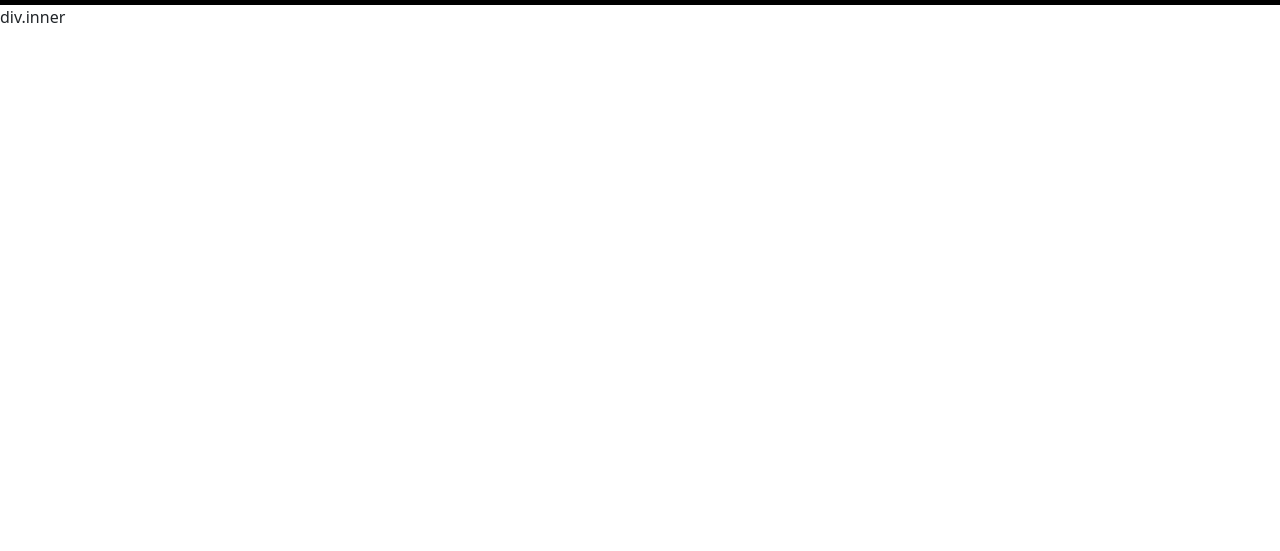
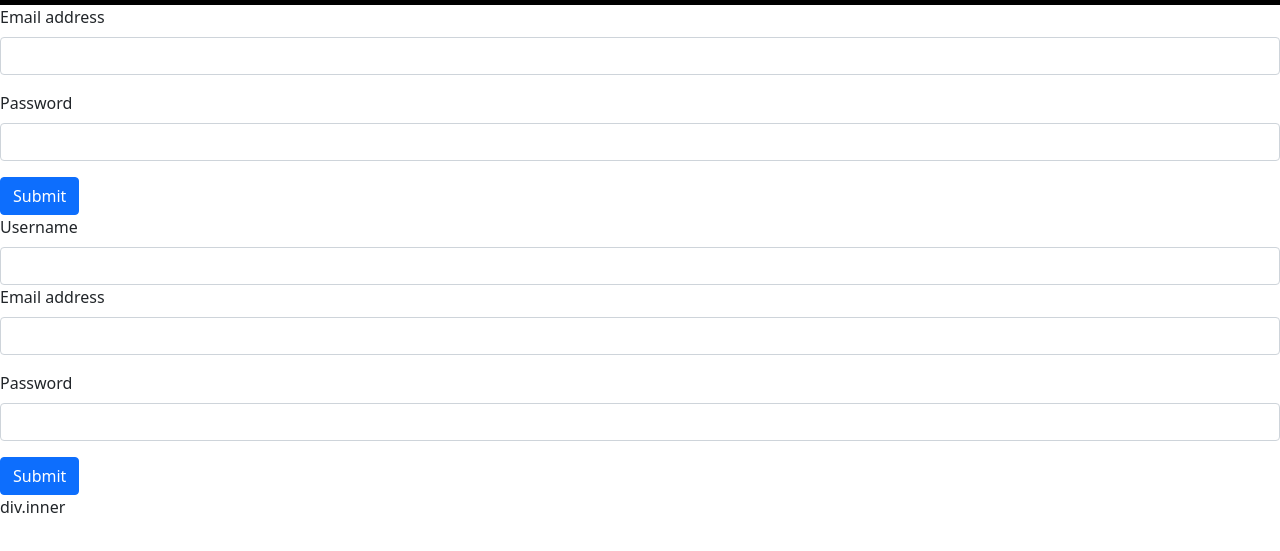
Before and after one commit to Abdulrahmanmoin/Emerging-Trends-blogging-website-, a website with bundled scripts: page index.html in a window 1280 px wide. Shown: the part 77-628 px from the top of the page. Built offline with nearby package versions, Linux system fonts and the light colour scheme.

Commit message:
add login and signup form

```diff
--- a/index.html
+++ b/index.html
@@ -47,6 +47,40 @@
         </div>
     </nav>
 
+
+    <!-- Todo for affan: make it a box and minimize the sizes of box for both login and signup -->
+
+    <!-- login form -->
+    <form>
+        <div class="mb-3">
+            <label for="exampleInputEmail1" class="form-label">Email address</label>
+            <input type="email" class="form-control" id="exampleInputEmail1" aria-describedby="emailHelp">
+        </div>
+        <div class="mb-3">
+            <label for="exampleInputPassword1" class="form-label">Password</label>
+            <input type="password" class="form-control" id="exampleInputPassword1">
+        </div>
+        <button type="submit" class="btn btn-primary">Submit</button>
+    </form>
+
+    <!-- signup form -->
+
+    <form>
+        <div>
+            <label for="exampleInputUsername1" class="form-label">Username</label>
+            <input type="text" class="form-control" id="exampleInputUsername1">
+        </div>
+        <div class="mb-3">
+            <label for="exampleInputEmail2" class="form-label">Email address</label>
+            <input type="email" class="form-control" id="exampleInputEmail2" aria-describedby="emailHelp">
+        </div>
+        <div class="mb-3">
+            <label for="exampleInputPassword2" class="form-label">Password</label>
+            <input type="password" class="form-control" id="exampleInputPassword2">
+        </div>
+        <button type="submit" class="btn btn-primary">Submit</button>
+    </form>
+
     <!--     footer -->
 
     <footer>
```
Lines whose indentation alone changed are shown as unchanged.
